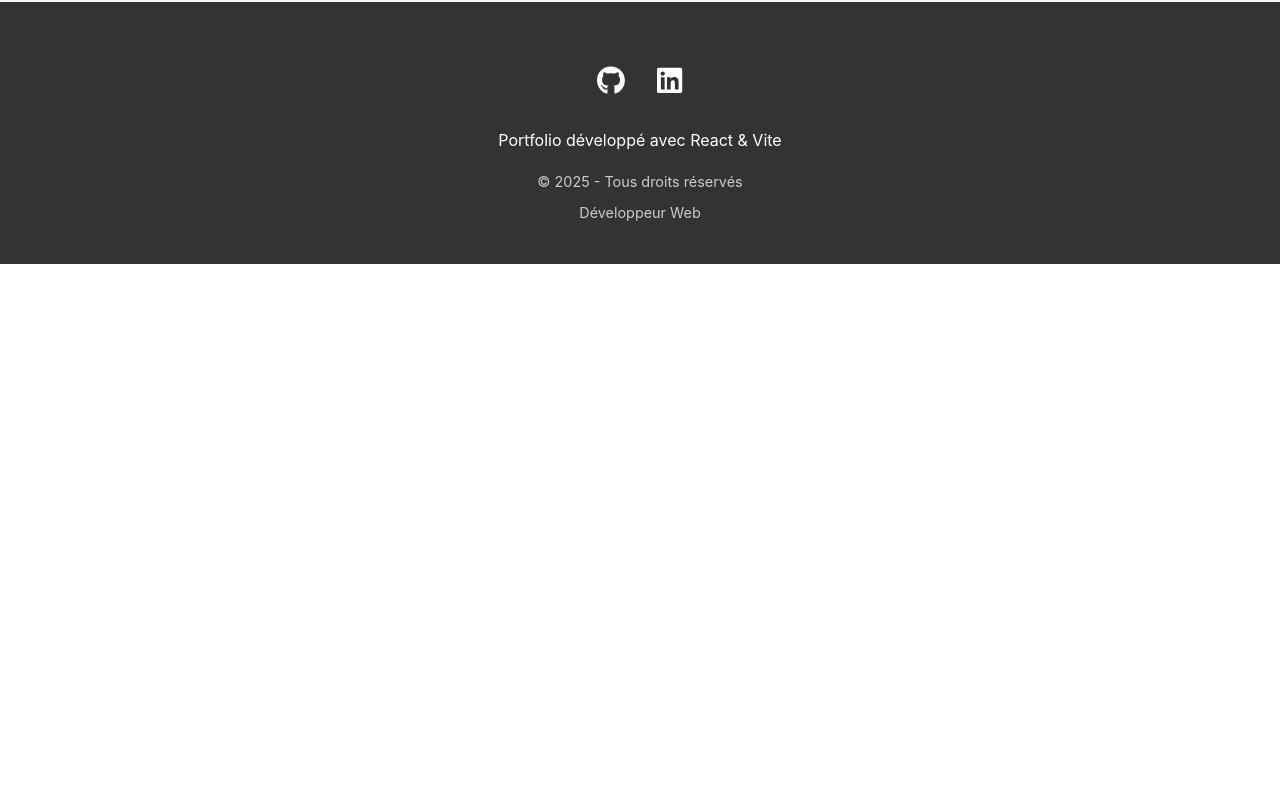
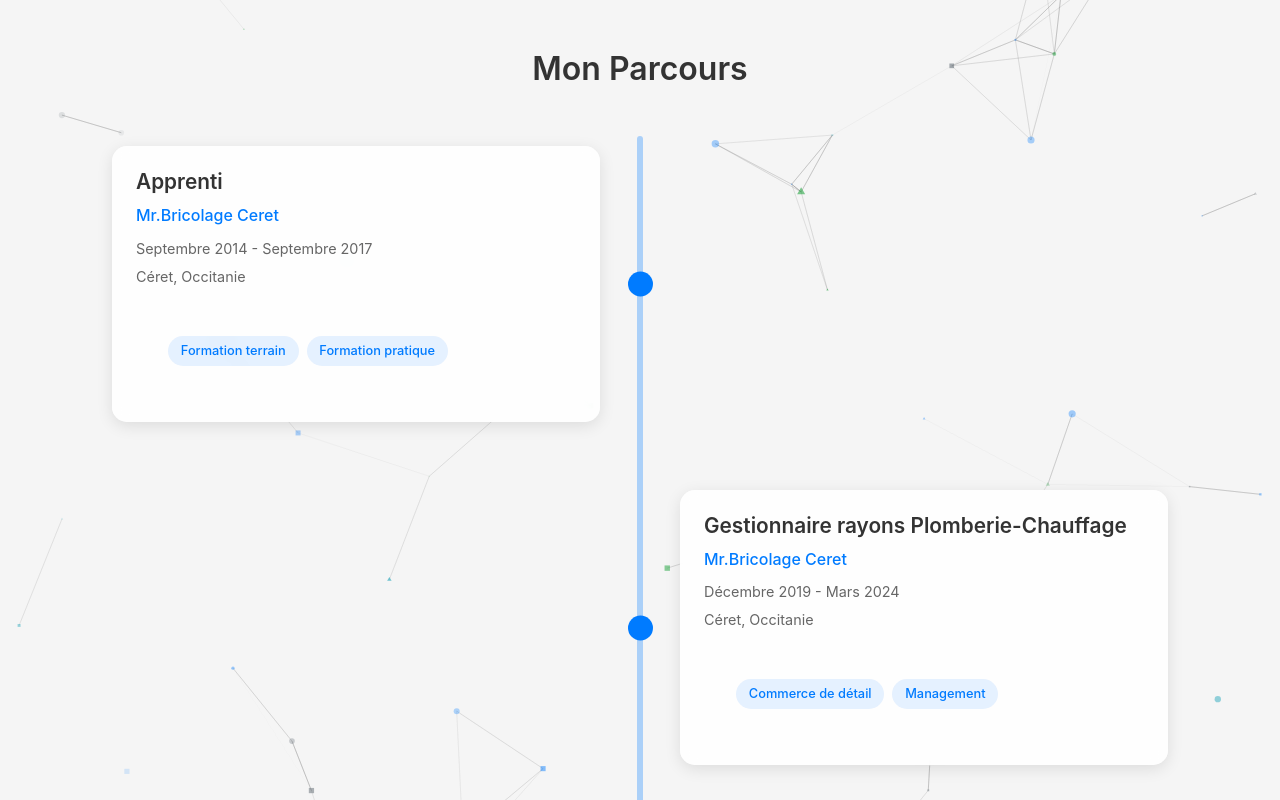
Before and after one commit to Poulidor-Jo/Portfolio-Dev, a React (Vite) app: page / in a window 1280 px wide. Shown: the part 820-1620 px from the top of the page. Before the commit the page ends 1084 px from the top, so only its background shows below. Built offline with nearby package versions, Linux system fonts and the light colour scheme.

Commit message:
unify-scss

```diff
--- a/src/components/Home/Home.jsx
+++ b/src/components/Home/Home.jsx
@@ -52,6 +52,57 @@
             </p>
           </div>
         </section>
+
+        <section className="career-path">
+          <h2>Mon Parcours</h2>
+          <div className="timeline">
+            <div className="timeline-item left">
+              <div className="timeline-bubble">
+                <div className="timeline-content">
+                  <h3>Apprenti</h3>
+                  <p className="company">Mr.Bricolage Ceret</p>
+                  <p className="period">Septembre 2014 - Septembre 2017</p>
+                  <p className="location">Céret, Occitanie</p>
+                  <div className="skills">
+                    <span className="skill-tag">Formation terrain</span>
+                    <span className="skill-tag">Formation pratique</span>
+                  </div>
+                </div>
+              </div>
+            </div>
+
+            <div className="timeline-item right">
+              <div className="timeline-bubble">
+                <div className="timeline-content">
+                  <h3>Gestionnaire rayons Plomberie-Chauffage</h3>
+                  <p className="company">Mr.Bricolage Ceret</p>
+                  <p className="period">Décembre 2019 - Mars 2024</p>
+                  <p className="location">Céret, Occitanie</p>
+                  <div className="skills">
+                    <span className="skill-tag">Commerce de détail</span>
+                    <span className="skill-tag">Management</span>
+                  </div>
+                </div>
+              </div>
+            </div>
+
+            <div className="timeline-item left">
+              <div className="timeline-bubble">
+                <div className="timeline-content">
+                  <h3>Formation Développeur Web</h3>
+                  <p className="company">OpenClassrooms</p>
+                  <p className="period">Novembre 2023 - Mai 2024</p>
+                  <p className="location">Formation en ligne</p>
+                  <div className="skills">
+                    <span className="skill-tag">Développement Web</span>
+                    <span className="skill-tag">React</span>
+                    <span className="skill-tag">Node.js</span>
+                  </div>
+                </div>
+              </div>
+            </div>
+          </div>
+        </section>
       </div>
     </div>
   )
--- a/src/components/Home/Home.scss
+++ b/src/components/Home/Home.scss
@@ -101,6 +101,122 @@
       line-height: 1.6;
     }
   }
+
+  .career-path {
+    position: relative;
+    z-index: 1;
+    padding: 2rem 0;
+    margin-top: 2rem;
+
+    h2 {
+      text-align: center;
+      color: #333;
+      margin-bottom: 3rem;
+      font-size: 2rem;
+      font-weight: 600;
+    }
+
+    .timeline {
+      position: relative;
+      max-width: 1200px;
+      margin: 0 auto;
+
+      &::after {
+        content: '';
+        position: absolute;
+        width: 6px;
+        background-color: rgba(0, 123, 255, 0.3);
+        top: 0;
+        bottom: 0;
+        left: 50%;
+        transform: translateX(-50%);
+        border-radius: 3px;
+      }
+    }
+
+    .timeline-item {
+      padding: 10px 40px;
+      position: relative;
+      width: 50%;
+      margin-bottom: 3rem;
+
+      &::after {
+        content: '';
+        position: absolute;
+        width: 25px;
+        height: 25px;
+        background-color: #007bff;
+        border-radius: 50%;
+        top: 50%;
+        transform: translateY(-50%);
+        z-index: 1;
+      }
+
+      &.left {
+        left: 0;
+        &::after {
+          right: -12.5px;
+        }
+      }
+
+      &.right {
+        left: 50%;
+        &::after {
+          left: -12.5px;
+        }
+      }
+    }
+
+    .timeline-bubble {
+      background-color: rgba(255, 255, 255, 0.9);
+      backdrop-filter: blur(8px);
+      border-radius: 15px;
+      padding: 1.5rem;
+      box-shadow: 0 4px 16px rgba(0, 0, 0, 0.1);
+      transition: transform 0.3s ease, box-shadow 0.3s ease;
+
+      &:hover {
+        transform: translateY(-5px);
+        box-shadow: 0 8px 24px rgba(0, 0, 0, 0.15);
+      }
+    }
+
+    .timeline-content {
+      h3 {
+        color: #333;
+        margin-bottom: 0.5rem;
+        font-size: 1.3rem;
+      }
+
+      .company {
+        color: #007bff;
+        font-weight: 500;
+        margin-bottom: 0.5rem;
+      }
+
+      .period, .location {
+        color: #666;
+        font-size: 0.9rem;
+        margin-bottom: 0.3rem;
+      }
+
+      .skills {
+        margin-top: 1rem;
+        display: flex;
+        flex-wrap: wrap;
+        gap: 0.5rem;
+
+        .skill-tag {
+          background-color: rgba(0, 123, 255, 0.1);
+          color: #007bff;
+          padding: 0.3rem 0.8rem;
+          border-radius: 15px;
+          font-size: 0.8rem;
+          font-weight: 500;
+        }
+      }
+    }
+  }
 }
 
 @media (max-width: 1024px) {
@@ -131,5 +247,27 @@
     .about-sections {
       grid-template-columns: 1fr;
     }
+
+    .career-path {
+      .timeline {
+        &::after {
+          left: 31px;
+        }
+
+        .timeline-item {
+          width: 100%;
+          padding-left: 70px;
+          padding-right: 25px;
+
+          &.left, &.right {
+            left: 0;
+          }
+
+          &::after {
+            left: 18px;
+          }
+        }
+      }
+    }
   }
 }
--- a/src/components/Skills/Skills.jsx
+++ b/src/components/Skills/Skills.jsx
@@ -31,7 +31,7 @@
       { name: 'React', icon: faReact, level: 70 },
       { name: 'Bootstrap', icon: faBootstrap, level: 75 },
       { name: 'Vite', icon: faBolt, level: 65 },
-      { name: 'VS Code', icon: faCode, level: 90 }
+      { name: 'VS Code', icon: faCode, level: 75 }
     ],
     backend: [
       { name: 'Node', icon: faNodeJs, level: 70 },
--- a/src/components/Skills/Skills.scss
+++ b/src/components/Skills/Skills.scss
@@ -1,68 +1,50 @@
+@import '../../styles/variables';
+
 .skills {
   width: 100%;
-  padding: 2rem;
+  padding: $spacing-lg;
 
   h1 {
-    text-align: center;
-    margin-bottom: 3rem;
-    color: #333;
+    @include heading-primary;
   }
 
   .skills-container {
-    width: 100%;
-    max-width: 1400px;
-    margin: 0 auto;
+    @include section-container;
     display: grid;
     grid-template-columns: repeat(3, 1fr);
-    gap: 2rem;
+    gap: $spacing-lg;
   }
 
   .skills-category {
-    background: #fff;
-    border-radius: 8px;
-    padding: 2rem;
-    box-shadow: 0 2px 4px rgba(0, 0, 0, 0.1);
+    @include card-base;
+    padding: $spacing-lg;
 
     h2 {
-      margin-bottom: 2rem;
+      margin-bottom: $spacing-lg;
       text-align: center;
-      color: #333;
+      color: $text-primary;
     }
 
     .skills-logos {
       display: grid;
       grid-template-columns: repeat(auto-fill, minmax(100px, 1fr));
-      gap: 1.5rem;
+      gap: $spacing-md;
     }
 
     .skill-item {
+      @include card-base;
       display: flex;
       flex-direction: column;
       align-items: center;
-      gap: 0.5rem;
-      background: #f8f9fa;
-      padding: 1rem;
-      border-radius: 8px;
+      gap: $spacing-xs;
+      background: $background-light;
+      padding: $spacing-sm;
       text-align: center;
-      transition: transform 0.2s;
       min-width: 120px;
-
-      &:hover {
-        transform: translateY(-5px);
-        box-shadow: 0 4px 8px rgba(0, 0, 0, 0.1);
-
-        .skill-icon {
-          transform: scale(1.1);
-        }
-
-        .skill-progress__fill {
-          background-color: #0056b3;
-        }
-      }
 
       .skill-icon {
         font-size: 2rem;
-        margin-bottom: 0.5rem;
+        margin-bottom: $spacing-xs;
         transition: all 0.3s ease;
         color: #4a5568;
 
@@ -130,8 +112,8 @@
       .skill-name {
         font-size: 0.85rem;
         font-weight: 500;
-        color: #333;
-        margin-bottom: 0.5rem;
+        color: $text-primary;
+        margin-bottom: $spacing-xs;
       }
 
       .skill-progress {
@@ -150,29 +132,29 @@
 
         &__fill {
           height: 100%;
-          background-color: #007bff;
+          background-color: $primary-color;
           border-radius: 3px;
           transition: width 0.6s ease, background-color 0.3s ease;
         }
 
         &__percentage {
           font-size: 0.75rem;
-          color: #666;
+          color: $text-secondary;
         }
       }
     }
   }
 }
 
-@media (max-width: 1024px) {
+@media (max-width: $breakpoint-tablet) {
   .skills .skills-container {
     grid-template-columns: repeat(2, 1fr);
   }
 }
 
-@media (max-width: 768px) {
+@media (max-width: $breakpoint-mobile) {
   .skills {
-    padding: 1rem;
+    padding: $spacing-sm;
 
     .skills-container {
       grid-template-columns: 1fr;
--- a/src/styles/App.scss
+++ b/src/styles/App.scss
@@ -1,3 +1,5 @@
+@import './variables';
+
 * {
   margin: 0;
   padding: 0;
@@ -7,8 +9,8 @@
 body {
   font-family: -apple-system, BlinkMacSystemFont, 'Segoe UI', Roboto, Oxygen,
     Ubuntu, Cantarell, 'Open Sans', 'Helvetica Neue', sans-serif;
-  background-color: #f5f5f5;
-  color: #333;
+  background-color: $background-light;
+  color: $text-primary;
   line-height: 1.6;
 }
 
@@ -22,7 +24,7 @@
 .main-content {
   flex: 1;
   width: 100%;
-  padding: 2rem 0;
+  padding: $spacing-lg 0;
 }
 
 img {
--- /dev/null
+++ b/src/styles/_variables.scss
@@ -0,0 +1,60 @@
+// Couleurs
+$primary-color: #007bff;
+$primary-hover: #0056b3;
+$text-primary: #333;
+$text-secondary: #666;
+$white: #fff;
+$background-light: #f5f5f5;
+
+// Espacement
+$spacing-xs: 0.5rem;
+$spacing-sm: 1rem;
+$spacing-md: 1.5rem;
+$spacing-lg: 2rem;
+$spacing-xl: 3rem;
+
+// Breakpoints
+$breakpoint-mobile: 768px;
+$breakpoint-tablet: 1024px;
+$breakpoint-desktop: 1200px;
+
+// Styles communs
+@mixin card-base {
+  background-color: rgba($white, 0.9);
+  backdrop-filter: blur(8px);
+  border-radius: 8px;
+  box-shadow: 0 4px 16px rgba(0, 0, 0, 0.1);
+  transition: transform 0.3s ease, box-shadow 0.3s ease;
+
+  &:hover {
+    transform: translateY(-5px);
+    box-shadow: 0 8px 24px rgba(0, 0, 0, 0.15);
+  }
+}
+
+@mixin section-container {
+  max-width: 1400px;
+  margin: 0 auto;
+  padding: 0 $spacing-lg;
+}
+
+@mixin heading-primary {
+  text-align: center;
+  margin-bottom: $spacing-xl;
+  color: $text-primary;
+}
+
+@mixin button-primary {
+  background-color: $primary-color;
+  color: $white;
+  padding: $spacing-sm $spacing-lg;
+  border-radius: 4px;
+  border: none;
+  font-weight: 500;
+  cursor: pointer;
+  transition: background-color 0.3s ease;
+
+  &:hover {
+    background-color: $primary-hover;
+  }
+}
```
